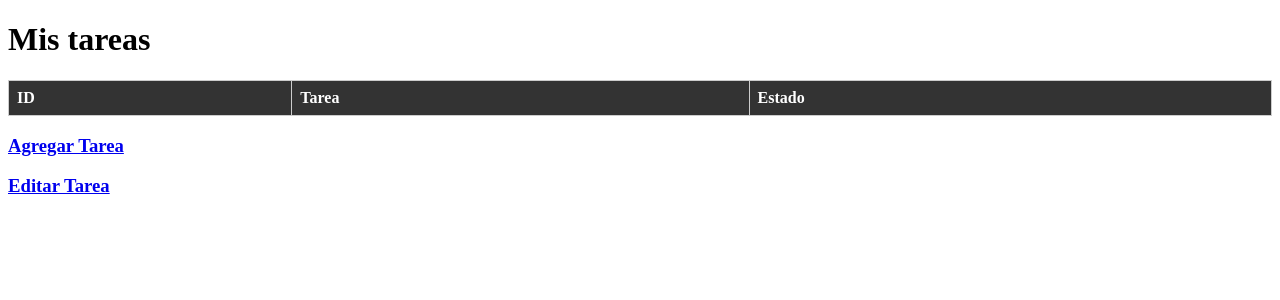
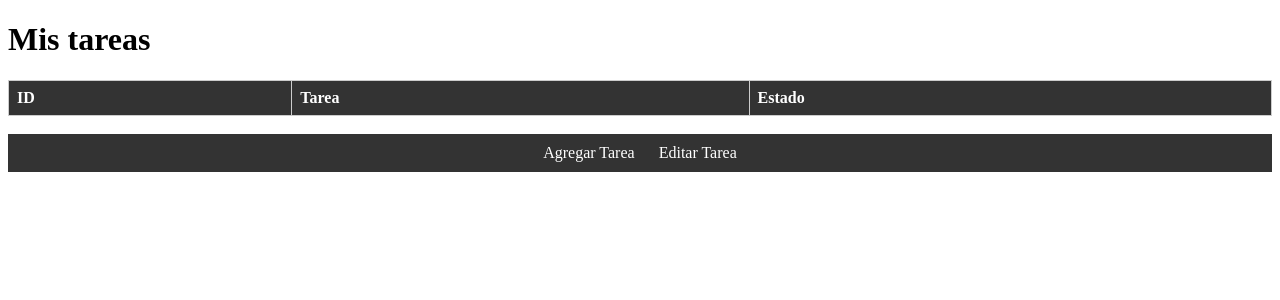
Before and after one commit to CamilaPua/tasks2, a Flask app: page / in a window 1280 px wide. Shown: the top 300 px of the page. Run offline with Flask 3, Linux system fonts and the light colour scheme; lists and menus that the app fills with data are empty; some libraries are stand-ins or nearby versions.

Commit message:
Adds a footer

```diff
--- a/app/templates/base.html
+++ b/app/templates/base.html
@@ -29,11 +29,25 @@
             color: #fff; /* Texto blanco */
             font-weight: bold; /* Texto en negrita */
         }
-    </style>
+        /* Estilo para el footer */
+        footer {
+            background-color: #333;
+            color: #fff;
+            text-align: center;
+            padding: 10px;
+        }
 
-
+        /* Estilo para los enlaces en el footer */
+        footer a {
+            color: #fff;
+            text-decoration: none;
+            margin: 10px;
+        }
+</style>
 </head>
 <body>
     {% block content %}{% endblock %}
+    <br>
+    {% block footer %}{% endblock %}
 </body>
 </html>
--- a/app/templates/index.html
+++ b/app/templates/index.html
@@ -10,6 +10,9 @@
 {% block content %}
     <h1>Mis tareas</h1>
     {{ macros.render_tasks(tasks) }}
-    <h3><a href="{{ url_for('add_task_bp.add_task') }}">Agregar Tarea</a></h3>
-    <h3><a href="{{ url_for('modify_task_bp.modify_task') }}">Editar Tarea</a></h3>
 {% endblock %}
+
+{% block footer%}
+    {% set links = {'Agregar Tarea': 'add_task_bp.add_task', 'Editar Tarea': 'modify_task_bp.modify_task'} %}
+    {{ macros.render_footer(links) }}
+{% endblock %}
--- a/app/templates/macros.html
+++ b/app/templates/macros.html
@@ -31,3 +31,11 @@
         {% endfor %}
     </table>
 {% endmacro %}
+
+{% macro render_footer(links) %}
+    <footer>
+        {% for label, route in links.items() %}
+            <a href="{{ url_for(route) }}">{{ label }}</a>
+        {% endfor %}
+    </footer>
+{% endmacro %}
```
Also changed, not shown: app/templates/add_task.html (+5 -3 lines), app/templates/modify_task.html (+4 -3 lines).
